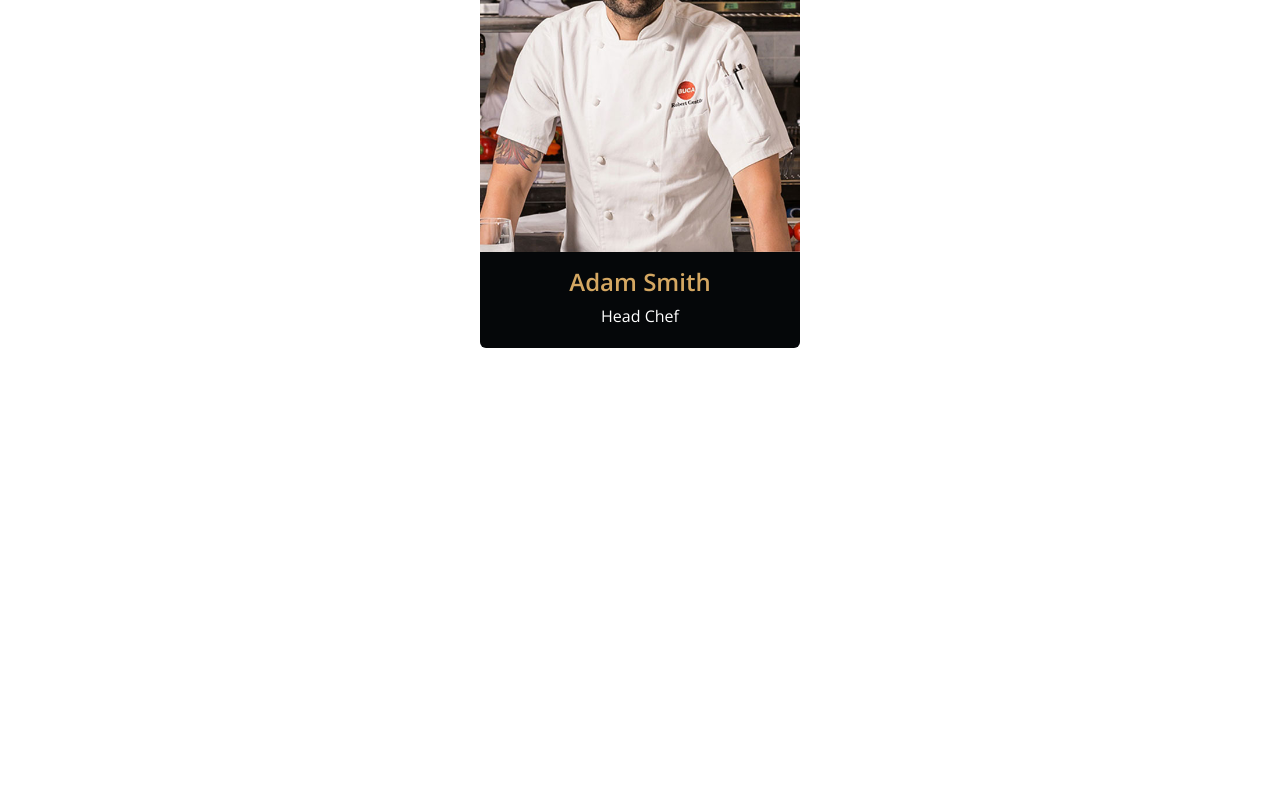
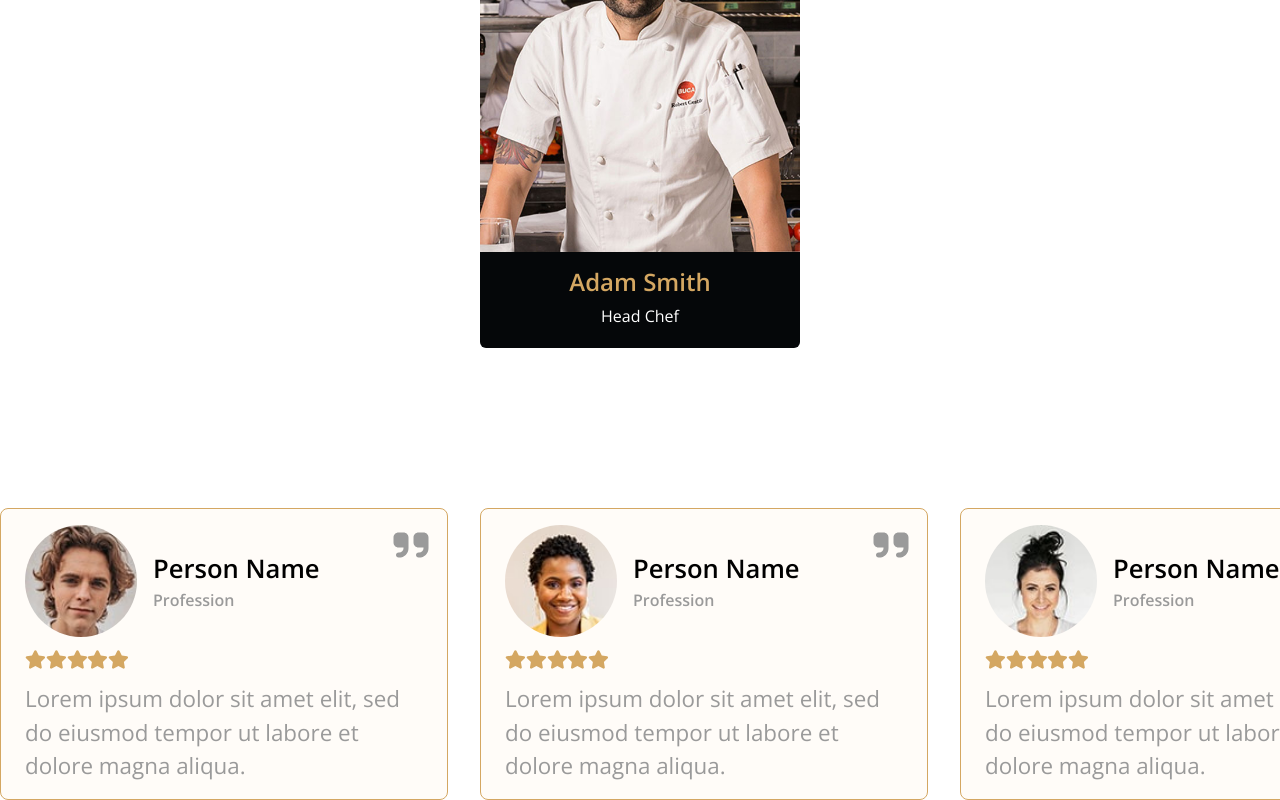
Before and after one commit to chwaleed/Resturant_Website, a React (Vite) app: page / in a window 1280 px wide. Shown: the part 7979-8779 px from the top of the page. Before the commit the page ends 8327 px from the top, so only its background shows below. Built offline with nearby package versions, Linux system fonts and the light colour scheme.

Commit message:
crosal page is added

```diff
--- a/src/App.jsx
+++ b/src/App.jsx
@@ -15,6 +15,7 @@ import Events from "./pages/Events/Events";
 import Menu from "./pages/Menu/Menu";
 import Booking from "./pages/Book Us/Booking";
 import Team from "./pages/Team/Team";
+import Testimonials from "./pages/Testimonials/Testimonials";
 
 function App() {
   const [count, setCount] = useState(0);
@@ -29,6 +30,7 @@ function App() {
       <Menu />
       <Booking />
       <Team />
+      <Testimonials />
       {/* <>
         <h1 className="text-[2rem] font-bold text-secondary font-heading">
           Hello kese ho
--- /dev/null
+++ b/src/compnents/testimonialCard.jsx
@@ -0,0 +1,32 @@
+import React from "react";
+
+import { FaQuoteRight } from "react-icons/fa6";
+import { FaStar } from "react-icons/fa";
+
+function TestimonialCard(props) {
+  return (
+    <div className="w-[28rem] py-4 rounded-lg relative  px-6 font-body border-[1px] border-solid border-primary bg-light">
+      <div className="flex gap-4 items-center">
+        <img src={props.img} className="rounded-[50%] w-[7rem]" alt="" />
+        <h1 className="flex text-[1.6rem] font-semibold flex-col">
+          Person Name{" "}
+          <span className="text-[1rem] text-secondary">Profession</span>
+        </h1>
+        <FaQuoteRight className="absolute right-4 top-4 text-[2.5rem] text-secondary" />
+      </div>
+      <div className="flex mt-3 ">
+        <FaStar className="text-primary text-[1.3rem]" />
+        <FaStar className="text-primary text-[1.3rem]" />
+        <FaStar className="text-primary text-[1.3rem]" />
+        <FaStar className="text-primary text-[1.3rem]" />
+        <FaStar className="text-primary text-[1.3rem]" />
+      </div>
+      <h1 className="text-[1.4rem] text-secondary mt-3">
+        Lorem ipsum dolor sit amet elit, sed do eiusmod tempor ut labore et
+        dolore magna aliqua.
+      </h1>
+    </div>
+  );
+}
+
+export default TestimonialCard;
--- /dev/null
+++ b/src/pages/Testimonials/Testimonials.jsx
@@ -0,0 +1,21 @@
+import React from "react";
+import TestimonialCard from "../../compnents/testimonialCard";
+import testi1 from "../../assets/Images/testimonial-1.jpg";
+import testi2 from "../../assets/Images/testimonial-2.jpg";
+import testi3 from "../../assets/Images/testimonial-3.jpg";
+import testi4 from "../../assets/Images/testimonial-4.jpg";
+
+function Testimonials() {
+  return (
+    <div className="flex mt-[10rem] gap-10 overflow-hidden ">
+      <div className="flex animate-[crosal_35s_slide_infinite_linear] gap-8">
+        <TestimonialCard img={testi1} />
+        <TestimonialCard img={testi2} />
+        <TestimonialCard img={testi3} />
+        <TestimonialCard img={testi4} />
+      </div>
+    </div>
+  );
+}
+
+export default Testimonials;
--- a/tailwind.config.js
+++ b/tailwind.config.js
@@ -14,6 +14,12 @@ export default {
         body: ["body", "Arial"],
         heading: ["heading"],
       },
+      keyframes: {
+        crosal: {
+          "0%": { transform: "translateX(0)" },
+          "100%": { transform: "rotate(-100%)" },
+        },
+      },
     },
   },
   plugins: [],
```
